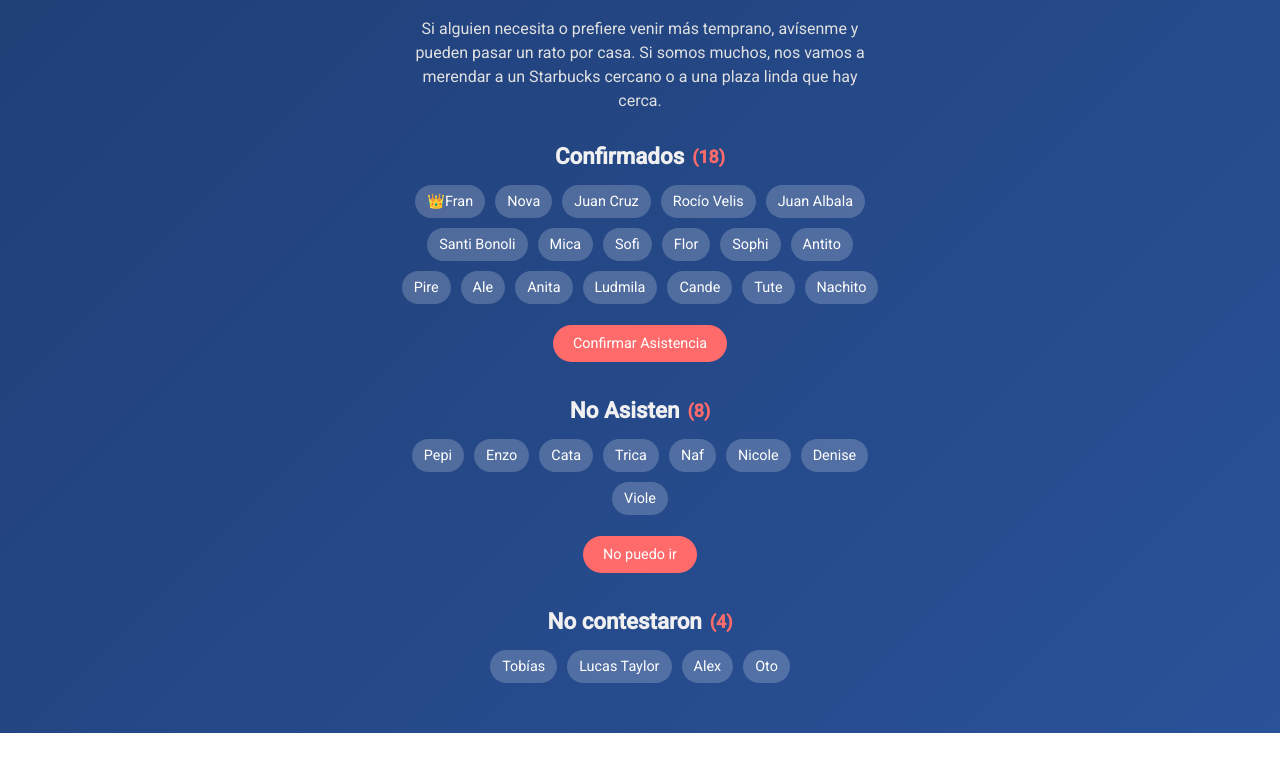
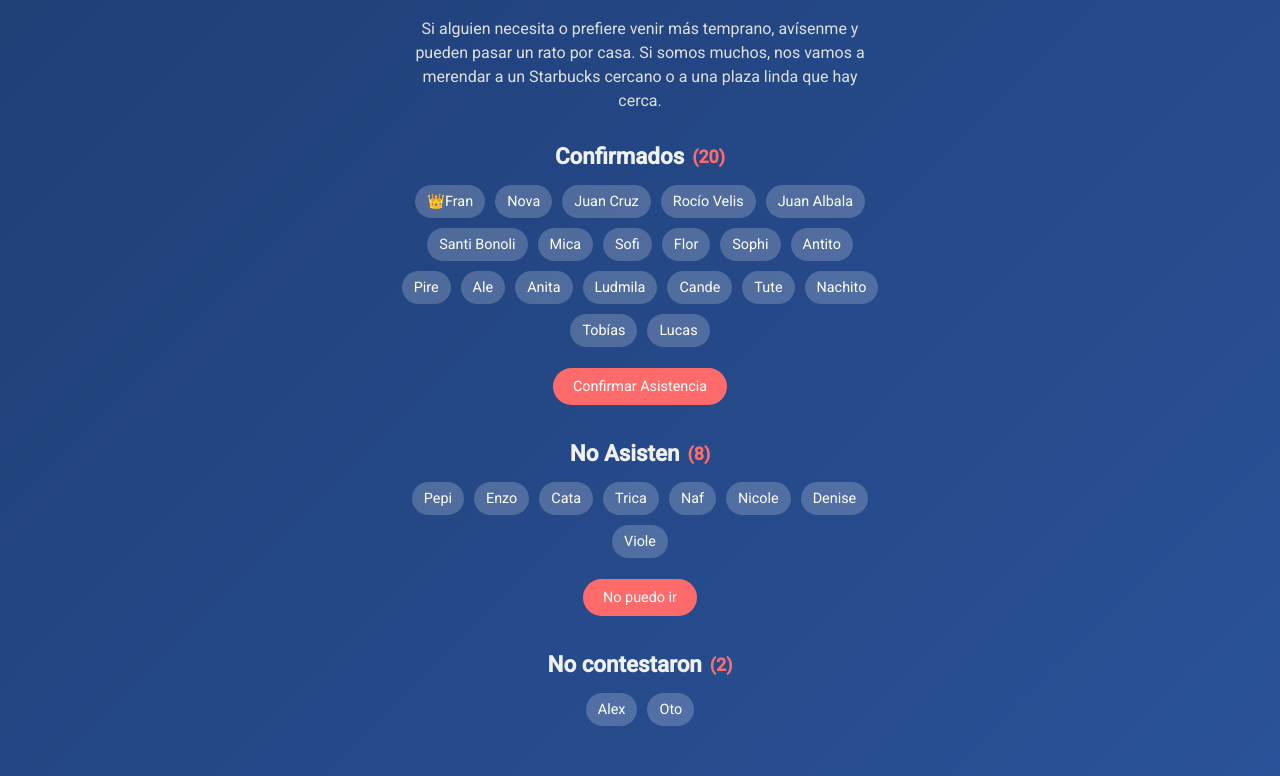
Before and after one commit to FrannRod/frann, a plain HTML site: page cumple.html in a window 1280 px wide. Shown: the part 351-1127 px from the top of the page. Before the commit the page ends 1084 px from the top, so only its background shows below. Drawn offline with Linux system fonts and the light colour scheme.

Commit message:
Update cumple.html

```diff
--- a/cumple.html
+++ b/cumple.html
@@ -109,7 +109,7 @@
         <p>Si alguien necesita o prefiere venir más temprano, avísenme y pueden pasar un rato por casa. Si somos muchos, nos vamos a merendar a un Starbucks cercano o a una plaza linda que hay cerca.</p>
 
         <div class="list">
-            <h3>Confirmados <span class="count">(18)</span></h3>
+            <h3>Confirmados <span class="count">(20)</span></h3>
             <ul>
                 <li>👑Fran</li>
                 <li>Nova</li>
@@ -129,6 +129,8 @@
                 <li>Cande</li>
                 <li>Tute</li>
                 <li>Nachito</li>
+                <li>Tobías</li>
+                <li>Lucas</li>
             </ul>
             <a href="https://wa.me/5491133321196?text=Hola!%20Quería%20confirmarte%20que%20*voy*%20a%20tu%20cumple" class="button">Confirmar Asistencia</a>
         </div>
@@ -149,10 +151,8 @@
         </div>
 
         <div class="list">
-            <h3>No contestaron <span class="count">(4)</span></h3>
+            <h3>No contestaron <span class="count">(2)</span></h3>
             <ul>
-                <li>Tobías</li>
-                <li>Lucas Taylor</li>
                 <li>Alex</li>
                 <li>Oto</li>
             </ul>
```
